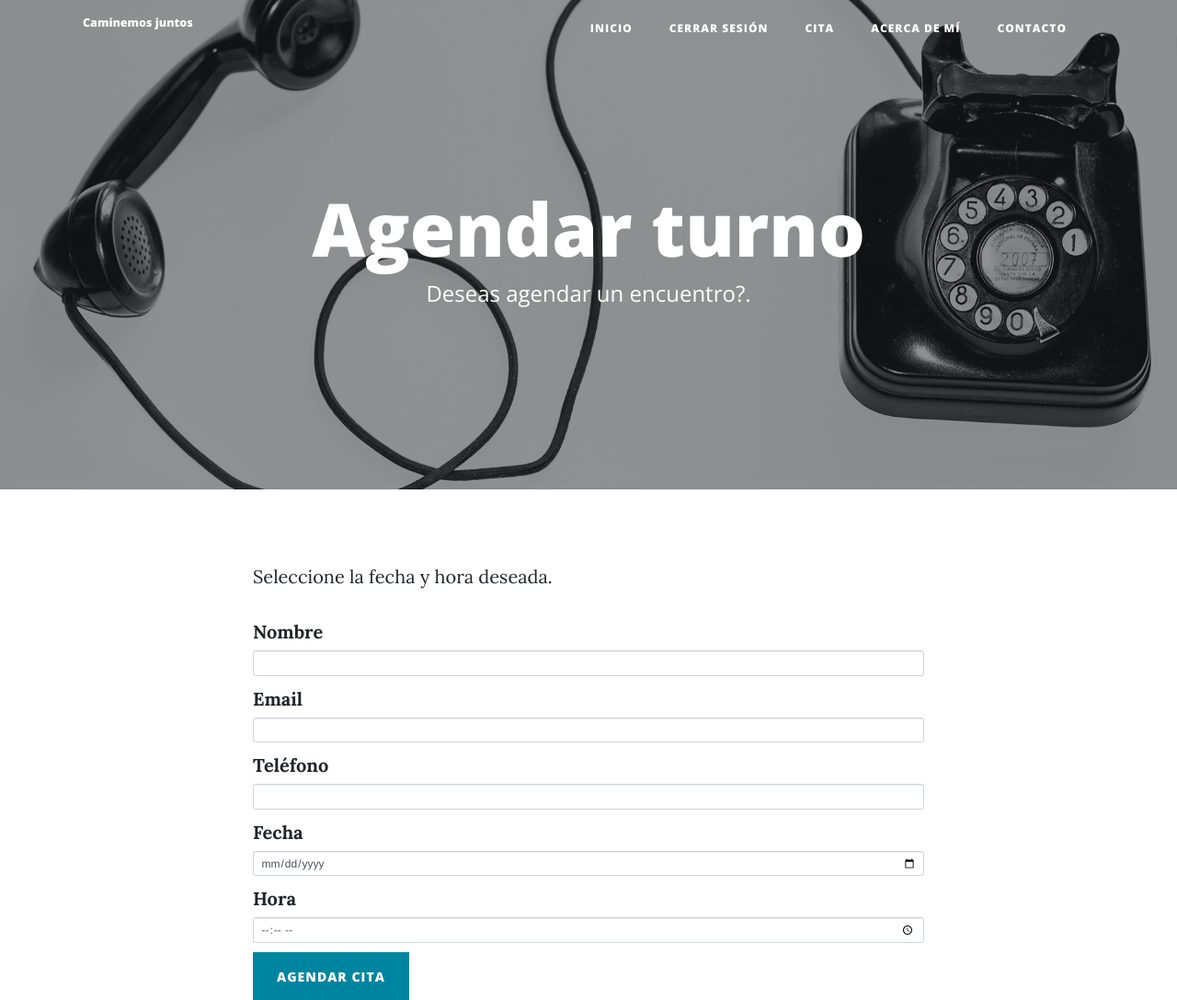
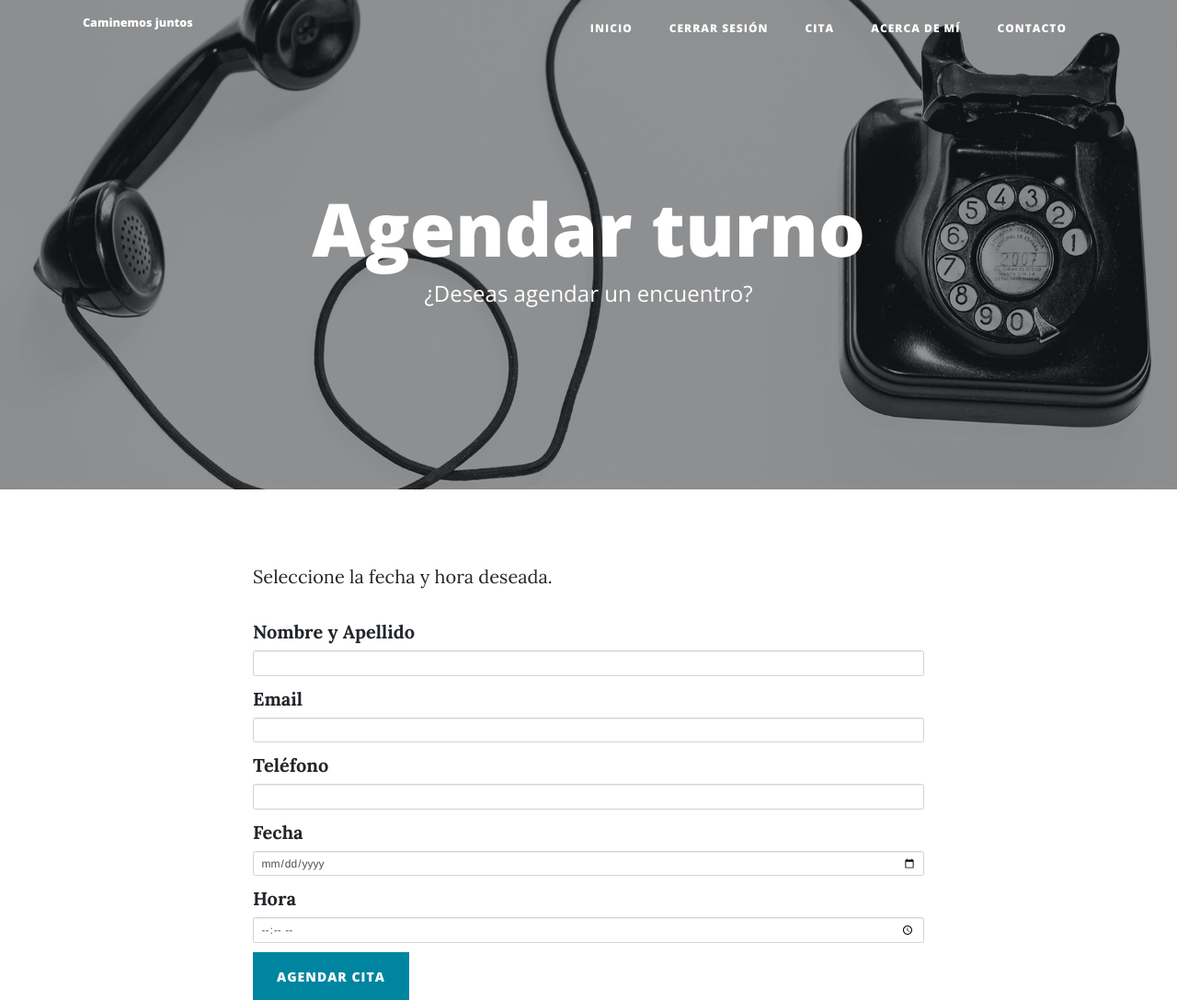
Before and after one commit to moyicuervo/my-website, a Flask app: page /appointment in a window 1280 px wide. Shown: the top 1087 px of the page at 92% size. Run offline with Flask 2, Linux system fonts and the light colour scheme; a user stored in the database is signed in; some libraries are stand-ins or nearby versions.

Commit message:
spaces in heading

```diff
--- a/forms.py
+++ b/forms.py
@@ -33,7 +33,7 @@ class CommentForm(FlaskForm):
 
 
 class DateForm(FlaskForm):
-    name = StringField("Nombre", validators=[DataRequired()])
+    name = StringField("Nombre y Apellido", validators=[DataRequired()])
     email = StringField("Email", validators=[DataRequired()])
     phone = StringField("Teléfono", validators=[DataRequired()])
     date = DateField("Fecha", validators=([InputRequired(), DataRequired()]))
--- a/templates/appointment.html
+++ b/templates/appointment.html
@@ -16,7 +16,7 @@
             {% else: %}
             <h1>Agendar turno</h1>
             {% endif %}
-            <span class="subheading">Deseas agendar un encuentro?.</span>
+            <span class="subheading">¿Deseas agendar un encuentro?</span>
           </div>
         </div>
       </div>
```
Also changed, not shown: templates/index.html (+7 -2 lines).
